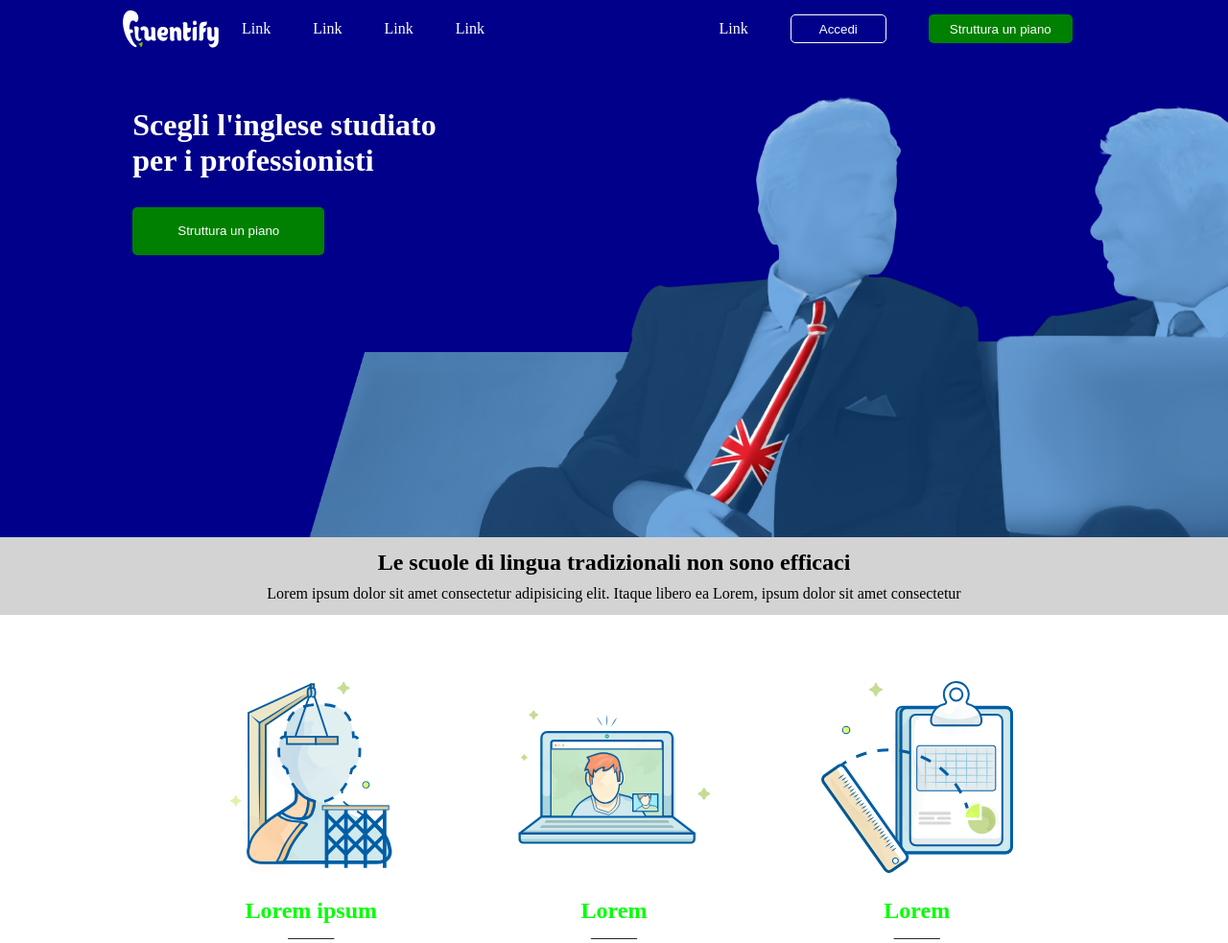
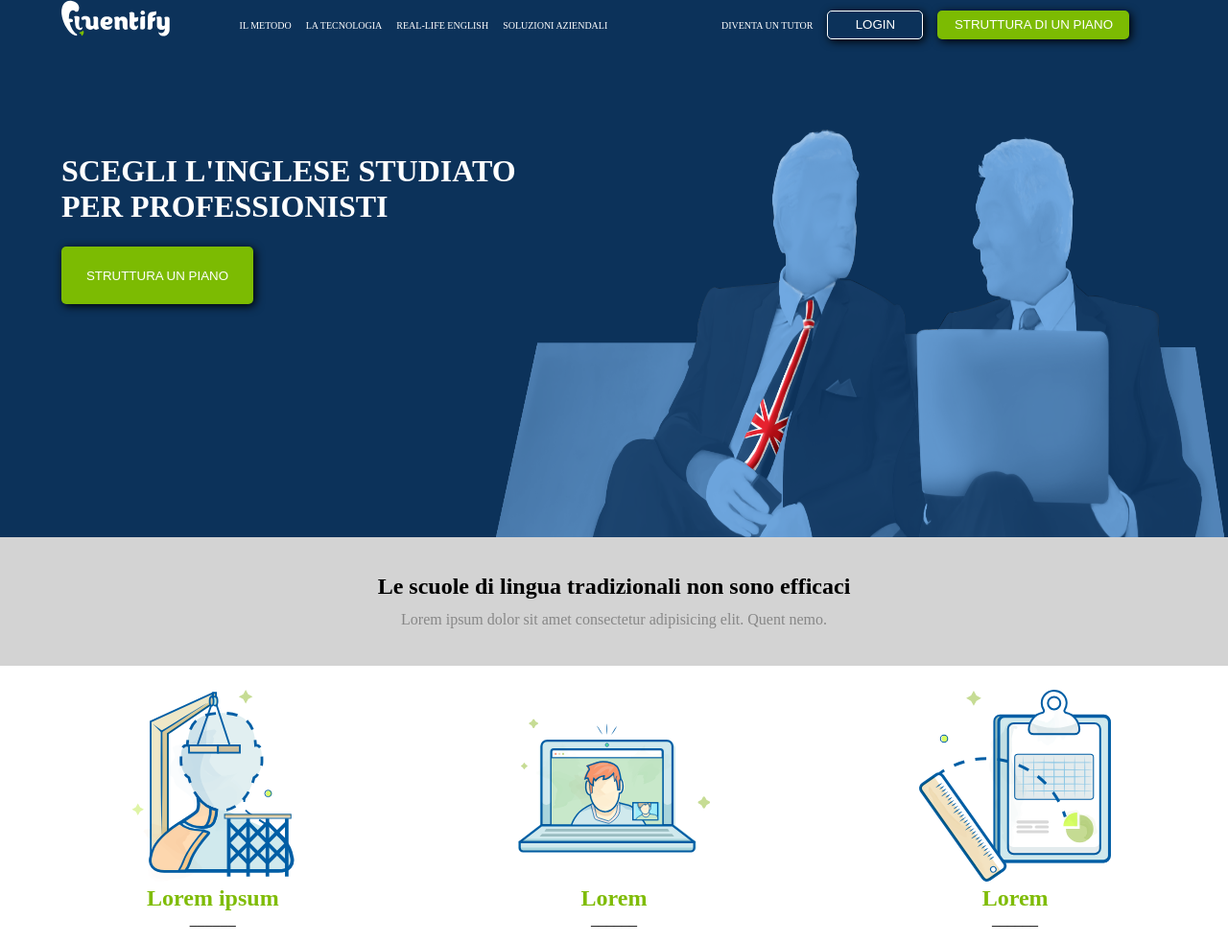
Before and after one commit to marcosigurta/html-css-fluentify, a plain HTML site: page index.html in a window 1280 px wide. Shown: the top 983 px of the page at 96% size. Drawn offline with Linux system fonts and the light colour scheme.

Commit message:
LC Complete Revision

```diff
--- a/css/style.css
+++ b/css/style.css
@@ -14,39 +14,33 @@ GENERAL RULES
   clear: both;
 }
 
-.center-content {
-  padding: 0 10%;
+.center {
+  width: 90%;
+  margin: 0 auto;
 }
 
-.green-title {
-  color: lime;
+/*//////////////////////
+BUTTONS
+ /////////////////// */
+.btn {
+  border-radius: 5px;
+  border: 1px solid white;
+  color: white;
+  box-shadow: 2px 2px 10px black;
 }
 
 .login {
-  background-color: transparent;
-  color: white;
-  border: 1px solid white;
-  border-radius: 5px;
+  background: transparent;
   width: 100px;
   height: 30px;
-}
-
-.small {
-  background-color: green;
-  width: 150px;
-  height: 30px;
-  color: white;
-  border: none;
-  border-radius: 5px;
+  border: 1px solid white;
 }
 
 .large {
-  background-color: green;
+  background: #7cbb02;
+  border: none;
   width: 200px;
-  height: 50px;
-  color: white;
-  border: none;
-  border-radius: 5px;
+  height: 30px;
 }
 
 /*//////////////////////
@@ -55,98 +49,106 @@ HEADER
 header {
   background: url(../img/fluentify-imgs/fluentify-jumbo.png);
   background-repeat: no-repeat;
-  background-position: 300px 100px;
-  background-size: contain;
-  background-color: darkblue;
+  background-position: 100% 120%;
+  background-size: 60% 80%;
+  background-color: #0c325a;
   height: 70vh;
 }
 
-header nav {
-  width: 100%;
-  padding-top: 1%;
+header .h-container {
+  width: 90%;
+  margin: 0 auto;
 }
 
-.navbar-left,
-.navbar-right {
-  display: inline-block;
+header .h-container .h-logo,
+header .h-container .clearfix {
+  float: left;
+  line-height: 50px;
 }
 
-header nav .navbar-left #logo {
-  width: 100px;
-  height: 40px;
-  display: inline-block;
-  vertical-align: middle;
+.nav-left ul li,
+.nav-right ul li {
+  float: left;
+  list-style: none;
+  margin-left: 15px;
 }
 
-header nav .navbar-right {
-  text-align: right;
-  margin-left: 19.6%;
+.nav-left ul li a,
+.nav-right ul li a {
+  color: white;
+  text-align: center;
+  text-decoration: none;
+  font-size: 10px;
 }
 
-header nav ul {
-  display: inline-block;
+.nav-left {
+  margin-left: 5%;
 }
 
-header nav ul li {
-  display: inline-block;
-  margin: 0 20px;
-  vertical-align: middle;
-}
-
-header nav ul li a {
-  text-decoration: none;
-  color: white;
+.nav-right {
+  margin-left: 9%;
+  text-align: right;
 }
 
 /*//////////////////////
-TITLE | BUTTON
+PAGE-TITLE
  /////////////////// */
-header .title {
+header .page-title {
   color: white;
-  margin: 5% 0%;
-  padding: 1%;
+  margin-top: 8%;
 }
 
-header .title h1 {
-  margin-bottom: 3%;
+header .page-title h1 {
+  margin-bottom: 2%;
+}
+
+header .page-title button {
+  height: 60px;
+}
+
+/*//////////////////////
+GREY-ADVICE
+ /////////////////// */
+.main {
+  background-color: #d3d3d3;
+}
+
+.main .grey-advice {
+  text-align: center;
+  padding: 3%;
+}
+
+.main .grey-advice p {
+  color: #878787;
+  margin-top: 1%;
 }
 
 /*//////////////////////
 SECTION 1
  /////////////////// */
-main .first_section {
-  width: 100%;
-  text-align: center;
-  background-color: lightgray;
-  padding-top: 1%;
-  padding-bottom: 1%;
+main .section-1 {
+  width: 98%;
+  margin: 0 auto;
+  border-bottom: 1px solid #d3d3d3;
 }
 
-main .first_section h2 {
-  margin-bottom: 1%;
-}
-
-/*//////////////////////
-SECTION 2
- /////////////////// */
-.section-2 {
-  padding: 0 13%;
-}
-
-.section-2 .column {
+.section-1 .column {
   float: left;
   width: calc(100% / 3);
   text-align: center;
-  padding: 5%;
+  padding: 2% 4%;
 }
 
-.section-2 .column img {
+.section-1 .column img {
   width: 200px;
   height: 200px;
-  margin: 10% 1%;
 }
 
-.section-2 .column p {
+.section-1 .column h2 {
+  color: #7fbc07;
+}
+
+.section-1 .column p {
   margin-top: 20px;
 }
 
@@ -158,35 +160,52 @@ footer {
 }
 
 /*//////////////////////
-SECTION 3
+SECTION 2
  /////////////////// */
-.section-3 {
-  padding: 5% 20%;
+.section-2 {
+  padding: 3% 4%;
 }
 
-.clearfix .column-2 {
+.section-2 .column-2 {
   width: calc(100% / 2);
   float: left;
 }
 
-.clearfix .column-2:last-child {
-  padding-left: 15%;
+.section-2 .column-2 h2,
+.section-2 .column-2 p {
+  margin-bottom: 3%;
+}
+
+.section-2 .column-2 .section-2-link {
+  color: #a1bcda;
+}
+
+.section-2 .column-2:last-child {
+  padding-left: 5%;
 }
 
 /*//////////////////////
-SECTION 4
+SECTION 3
  /////////////////// */
-.section-4 {
-  background-color: lightgray;
-  padding-top: 3%;
-  padding-bottom: 3%;
+.section-3 {
+  background-color: #d3d3d3;
 }
 
-.section-4 .column {
+.section-3 .clearfix .column {
   float: left;
   width: calc(100% / 2);
 }
 
-.section-4 .column-right {
-  float: right;
+.section-3 .column-right {
+  color: #878787;
 }
+
+.section-3 .column-right .sub-section {
+  float: left;
+}
+
+.help {
+  display: block;
+  width: 50%;
+  margin: auto;
+}
--- a/index.html
+++ b/index.html
@@ -5,82 +5,55 @@
   <meta charset="UTF-8" />
   <meta name="viewport" content="width=device-width, initial-scale=1.0" />
   <link rel="stylesheet" href="css/style.css" />
+  <link rel="stylesheet" href="https://stackpath.bootstrapcdn.com/font-awesome/4.7.0/css/font-awesome.min.css" />
   <title>Document</title>
 </head>
 
 <body>
   <!-- HEADER -->
 
-  <header class="center-content">
+  <header class="">
     <!-- NAVBAR -->
-    <nav>
-      <div class="navbar navbar-left">
-        <img id="logo" src="../html-css-fluentify/img/fluentify-imgs/fluentify-logo.svg" alt="" />
+    <div class="h-container clearfix center">
+      <div class="h-logo">
+        <img src="../html-css-fluentify/img/fluentify-imgs/fluentify-logo.svg" alt="">
+      </div>
+      <nav class="nav-left clearfix">
         <ul>
+          <li><a href="">IL METODO</a></li>
+          <li><a href="">LA TECNOLOGIA</a></li>
+          <li><a href="">REAL-LIFE ENGLISH</a></li>
+          <li><a href="">SOLUZIONI AZIENDALI</a></li>
+        </ul>
+      </nav>
+      <nav class="nav-right clearfix">
+        <ul>
+          <li><a href="">DIVENTA UN TUTOR</a></li>
+          <li><a href=""><button class="btn login">LOGIN</button></a></li>
+          <li><a href=""><button class="btn large">STRUTTURA DI UN PIANO</button><a>
           <li>
-            <a href="">Link</a>
-          </li>
-          <li>
-            <a href="">Link</a>
-          </li>
-          <li>
-            <a href="">Link</a>
-          </li>
-          <li>
-            <a href="">Link</a>
-          </li>
         </ul>
-      </div>
-
-      <div class="navbar navbar-right">
-        <ul>
-          <li>
-            <a href="">Link</a>
-          </li>
-          <li>
-            <button class="btn login">Accedi</button>
-          </li>
-          <li>
-            <button class="btn small">Struttura un piano</button>
-          </li>
-        </ul>
-      </div>
-
-
-
-    </nav>
-
-    <!-- HEADER TITLE | BUTTON  -->
-
-    <div class="title">
-      <h1>
-        Scegli l'inglese studiato <br />
-        per i professionisti
-      </h1>
-      <button class="btn large">
-        Struttura un piano
-      </button>
+      </nav>
+    </div>
+    <div class="page-title center">
+      <h1>SCEGLI L'INGLESE STUDIATO <br>
+        PER PROFESSIONISTI</h1>
+      <button class="btn large">STRUTTURA UN PIANO</button>
     </div>
   </header>
 
-  <!-- MAIN -->
 
-  <main class="">
+  <main>
+    <div class="main">
+      <div class="grey-advice">
+        <h2>Le scuole di lingua tradizionali non sono efficaci</h2>
+        <p>Lorem ipsum dolor sit amet consectetur adipisicing elit. Quent nemo.</p>
+      </div>
+    </div>
+
     <!-- SECTION 1 -->
 
-    <section class="first_section center-content">
-      <h2>
-        Le scuole di lingua tradizionali non sono efficaci
-      </h2>
-      <p>
-        Lorem ipsum dolor sit amet consectetur adipisicing elit. Itaque libero
-        ea Lorem, ipsum dolor sit amet consectetur
-      </p>
-    </section>
-
-    <!-- SECTION 2 -->
-
-    <section class="clearfix section-2">
+    <section class="clearfix section-1">
       <div class="column">
         <img src="../html-css-fluentify/img/fluentify-imgs/fluentify-piano.svg" alt="" />
         <h2 class="green-title">
@@ -97,7 +70,7 @@
         </p>
       </div>
       <div class="column">
-        <img src="../html-css-fluentify/img/fluentify-imgs/fluentify-affiancamento.svg" alt="" />
+        <img class="pc-img" src="../html-css-fluentify/img/fluentify-imgs/fluentify-affiancamento.svg" alt="" />
         <h2 class="green-title">
           Lorem
         </h2>
@@ -133,11 +106,11 @@
         </p>
       </div>
     </section>
-    <hr>
 
-    <!-- SECTION 3 -->
 
-    <section class="section-3 clearfix column-center">
+    <!-- SECTION 2 -->
+
+    <section class="section-2 clearfix center">
       <div class="column-2">
         <img src="../html-css-fluentify/img/fluentify-imgs/fluentify-scopri.svg" alt="">
       </div>
@@ -147,23 +120,30 @@
         <p>
           Lorem ipsum dolor sit amet consectetur adipisicing elit. Magnam, consequatur odio vero eos quidem ex eius quae laborum aut optio doloremque amet alias voluptas dolor ipsam dolorem et. A, re
         </p>
-        <a href="">Link LINK LINK</a>
+        <a class="section-2-link" href="">Scopri il nostro test di Placement</a>
       </div>
     </section>
 
-    <!-- SECTION 4 -->
+    <!-- SECTION 3 -->
 
-    <section class="section-4 clearfix center-content">
-      <div class="column">
-        <h2>Lorem ipsum dolor sit amet.</h2>
+    <section class="section-3">
+      <div class="center clearfix">
+        <div class="column">
+          <h2>Lorem ipsum dolor sit amet.</h2>
+        </div>
+        <div class="column-right clearfix">
+          <div class="sub-section">
+            <span>Sono</span>
+            <span class="selection-menu">Seleziona</span>
+            <span><i class="fa fa-caret-down"></i></span>
+            <span>
+              <div class="buttons">
+                <button class="btn large">VISUALIZZA IL TUO PIANO</button>
+            </span>
+            <button class="btn help">HELP</button>
+          </div>
+        </div>
       </div>
-      <div class="column-right">
-        <div class="sub-section">
-          <span>sono</span>
-          <span>Seleziona </span>
-          <span><button class="large">Bottone grande</button></span>
-          <button class="small">mini</button>
-        </div>
     </section>
   </main>
 </body>
```
